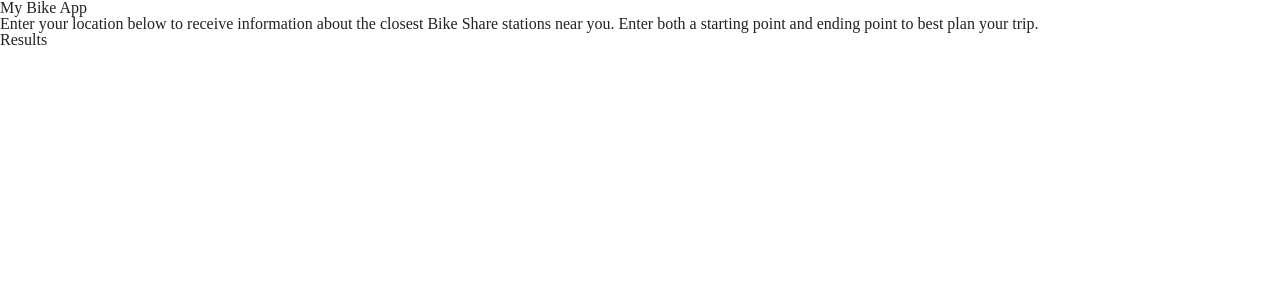
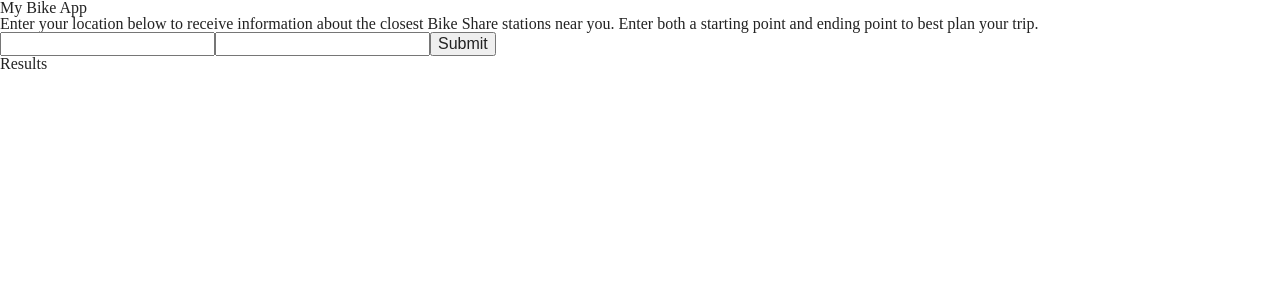
Before and after one commit to zarina-m/projectFiveBikeApp, a React (Create React App) app: page / in a window 1280 px wide. Shown: the top 300 px of the page. Built offline with nearby package versions, Linux system fonts and the light colour scheme.

Commit message:
created all components

```diff
--- a/src/App.js
+++ b/src/App.js
@@ -1,16 +1,28 @@
 import React, { Component } from 'react';
 import Header from './Header'
+import Search from './Search'
 import Results from './Results'
+import Result from './Result'
 import './App.css';
 
 class App extends Component {
-    state = {
+    constructor() {
+      super()
+      this.state = {
 
+      }
     }
+
+  search = (startPoint, endPoint) => {
+    console.log(startPoint, endPoint)
+  }
+
+
   render() {
     return (
       <>
       <Header/>
+      <Search search={this.search}/>
       <Results/>
       </>
 
--- /dev/null
+++ b/src/Result.js
@@ -0,0 +1,13 @@
+import React, { Component } from 'react'
+
+export class Result extends Component {
+    render() {
+        return (
+            <div>
+
+            </div>
+        )
+    }
+}
+
+export default Result
--- /dev/null
+++ b/src/Search.js
@@ -0,0 +1,26 @@
+import React, { Component } from 'react'
+
+export class Search extends Component {
+    state = {
+        startPoint: '',
+        endPoint: '',
+    }
+    onSubmit = (e) => {
+        e.preventDefault();
+        this.props.search(this.state.startPoint, this.state.endPoint);
+    }
+
+    onChange = (e) => this.setState({[e.target.name]: e.target.value})
+
+    render() {
+        return (
+            <form onSubmit={this.onSubmit}>
+                <input type="text" name="startPoint" value={this.state.startPoint} onChange={this.onChange}></input>
+                <input type="text" name="endPoint" value={this.state.endPoint} onChange={this.onChange}></input>
+                <input type="submit" value ="Submit"></input>
+            </form>
+        )
+    }
+}
+
+export default Search
```
